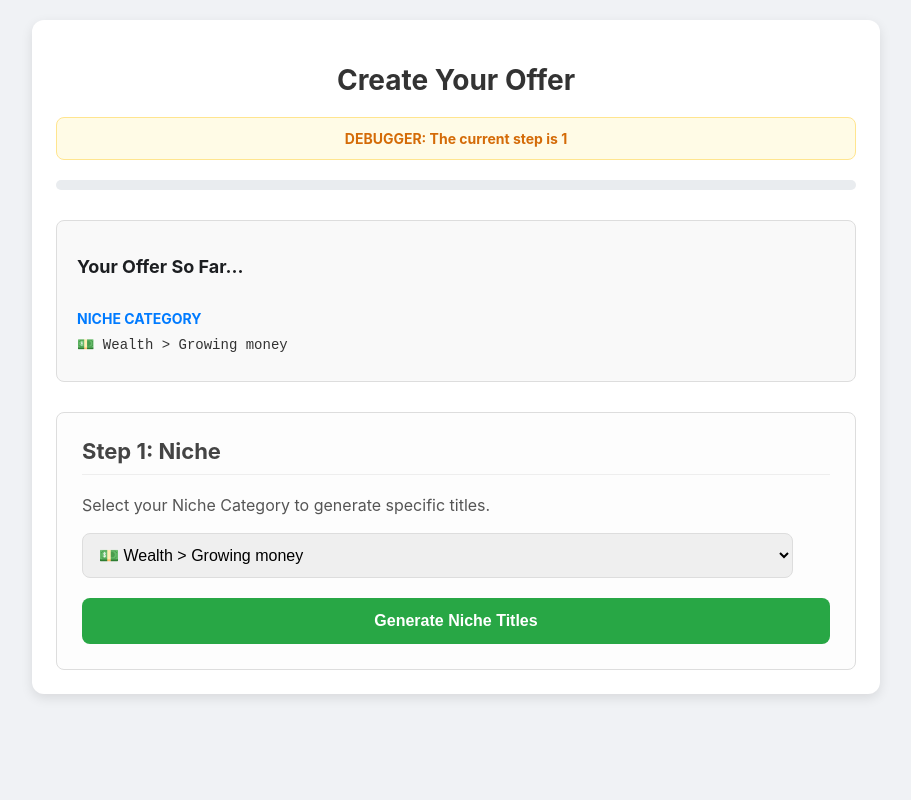
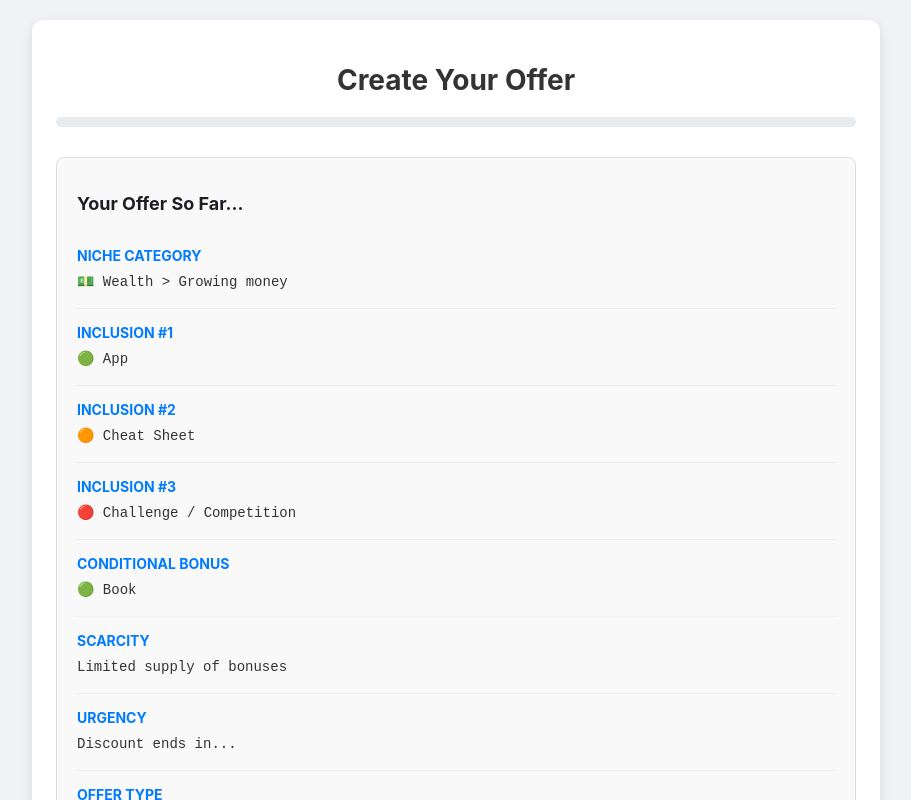
Before and after one commit to redfalcoln/offer-generator-app, a React (Create React App) app in the folder frontend/: page / in a window 1280 px wide. Shown: the top 800 px of the page, without its empty margins (184-1095 px from the left). Built offline with nearby package versions, Linux system fonts and the light colour scheme.

Commit message:
FEAT: Add dropdowns and PDF export functionality

```diff
--- a/frontend/src/App.css
+++ b/frontend/src/App.css
@@ -1,4 +1,4 @@
-/* FINAL CSS for the complete offer builder with debugger */
+/* FINAL ENHANCED CSS for the complete offer builder */
 body {
     font-family: -apple-system, BlinkMacSystemFont, 'Segoe UI', Roboto, Helvetica, Arial, sans-serif;
     background-color: #f0f2f5;
@@ -24,22 +24,6 @@ h1 { font-size: 28px; color: #333; }
 h2 { font-size: 22px; color: #444; border-bottom: 1px solid #eee; padding-bottom: 10px; margin-top: 0; text-align: left;}
 h3 { font-size: 18px; text-align: left; color: #1c1e21; margin-top: 25px; }
 p { color: #555; font-size: 16px; line-height: 1.5; text-align: left;}
-
-/* --- NEW DEBUGGER STYLING --- */
-.debugger {
-  background-color: #fffbe6;
-  border: 1px solid #ffe58f;
-  padding: 5px 15px;
-  margin: 20px 0;
-  border-radius: 8px;
-}
-.debugger p {
-  color: #d46b08;
-  font-weight: bold;
-  text-align: center;
-  margin: 5px;
-  font-size: 14px;
-}
 
 .progress-bar {
     width: 100%;
@@ -93,13 +77,31 @@ p { color: #555; font-size: 16px; line-height: 1.5; text-align: left;}
     padding: 25px;
 }
 
+/* --- NEW Form Grid Styling --- */
+.form-grid {
+    display: grid;
+    grid-template-columns: repeat(auto-fit, minmax(250px, 1fr));
+    gap: 20px;
+    margin-top: 15px;
+    margin-bottom: 25px;
+}
+.form-group {
+    text-align: left;
+}
+.form-group label {
+    font-weight: bold;
+    display: block;
+    margin-bottom: 8px;
+    font-size: 14px;
+}
+
 select, textarea, input[type="text"] {
     display: block;
-    width: 95%;
-    max-width: 95%;
+    width: 100%;
+    box-sizing: border-box;
     padding: 12px;
-    margin-top: 10px;
-    margin-bottom: 20px;
+    margin-top: 0;
+    margin-bottom: 0;
     border-radius: 8px;
     border: 1px solid #ddd;
     font-size: 16px;
@@ -121,6 +123,7 @@ button {
     border-radius: 8px;
     cursor: pointer;
     transition: background-color 0.2s;
+    margin-top: 10px;
 }
 button:disabled {
     background-color: #aaa;
@@ -128,6 +131,14 @@ button:disabled {
 }
 button:hover:not(:disabled) {
     background-color: #218838;
+}
+
+/* --- NEW Secondary Button Styling --- */
+button.secondary {
+    background-color: #6c757d;
+}
+button.secondary:hover:not(:disabled) {
+    background-color: #5a6268;
 }
 
 .final-inputs {
--- a/frontend/src/App.js
+++ b/frontend/src/App.js
@@ -1,34 +1,49 @@
-// FINAL CORRECTED code for frontend/src/App.js
+// Complete, unabridged code for frontend/src/App.js
 
-import React, { useState } from 'react';
+import React, { useState, useRef } from 'react';
 import './App.css';
+import jsPDF from 'jspdf';
+import html2canvas from 'html2canvas';
 
+// --- DATA FOR NEW DROPDOWNS ---
 const nicheOptions = [
-  "💵 Wealth > Making Money",
-  "💵 Wealth > Growing money",
-  "💵 Wealth > Protecting & saving money",
-  "💪 Health > Improving beauty & appearance",
-  "💪 Health > Improving performance",
-  "💪 Health > Reducing pain, discomfort & disease",
-  "❤️ Relationships > Getting into one",
-  "❤️ Relationships > Improving one",
-  "❤️ Relationships > Getting out of one",
-  "🕹️ Entertainment > Hobby/interest",
-  "🕹️ Entertainment > Movies/games",
-  "🕹️ Entertainment > Personal/adult/comedy",
+  "💵 Wealth > Making Money", "💵 Wealth > Growing money", "💵 Wealth > Protecting & saving money",
+  "💪 Health > Improving beauty & appearance", "💪 Health > Improving performance", "💪 Health > Reducing pain, discomfort & disease",
+  "❤️ Relationships > Getting into one", "❤️ Relationships > Improving one", "❤️ Relationships > Getting out of one",
+  "🕹️ Entertainment > Hobby/interest", "🕹️ Entertainment > Movies/games", "🕹️ Entertainment > Personal/adult/comedy",
 ];
 
-// #############################################################################
-// IMPORTANT: This URL has been corrected to remove the extra "https://"
-// Please replace 'your-backend-component-name' with the actual name from your DO dashboard
-// #############################################################################
+const inclusionOptions = [
+  "🟢 App", "🟢 Book", "🟢 Paid Content", "🟢 Software", "🟢 Physical Product", "🟢 Course",
+  "🟠 Cheat Sheet", "🟠 Swipe Files", "🟠 Tools or Calculators", "🟠 Templates", "🟠 Scripts",
+  "🟠 Email Automations", "🟠 Blueprints", "🟠 Done For You Service", "🟠 Funnels & Web Pages",
+  "🔴 Challenge / Competition", "🔴 Private Group", "🔴 Live Q&A", "🔴 Accountability / Check In Calls",
+  "🔴 Guest Expert Access", "🔴 1 on 1 Coaching", "🔴 Certification / License / Qualification",
+  "🔴 Seminar", "🔴 Retreat / Event / Experience"
+];
+
+const scarcityOptions = ["Limited supply of bonuses", "Only X spots available", "Limited time enrollment", "First X buyers only"];
+const urgencyOptions = ["Discount ends in...", "Price increases after...", "Offer expires tonight", "Bonus disappears at midnight"];
+const offerTypeOptions = ["Bootcamp", "Course", "Workshop", "Coaching Program", "Membership", "Service"];
+const paymentTypeOptions = ["One-time payment", "Subscription", "Payment Plan"];
 
 
 const App = () => {
     const [currentStep, setCurrentStep] = useState(1);
-    const [formData, setFormData] = useState({ niche_category: nicheOptions[1] });
+    const [formData, setFormData] = useState({
+        niche_category: nicheOptions[1],
+        inclusion1_type: inclusionOptions[0],
+        inclusion2_type: inclusionOptions[6],
+        inclusion3_type: inclusionOptions[15],
+        conditional_bonus_type: inclusionOptions[1],
+        scarcity: scarcityOptions[0],
+        urgency: urgencyOptions[0],
+        offer_type: offerTypeOptions[0],
+        payment_type: paymentTypeOptions[0]
+    });
     const [isLoading, setIsLoading] = useState(false);
     const [error, setError] = useState('');
+    const reportRef = useRef();
 
     const handleInputChange = (e) => {
         const { name, value } = e.target;
@@ -39,9 +54,7 @@ const App = () => {
         e.preventDefault();
         setIsLoading(true);
         setError('');
-
         try {
-            // This now calls your dedicated backend service with the correct path
             const response = await fetch(`https://coral-app-rbtwz.ondigitalocean.app/api/generate`, {
                 method: 'POST',
                 headers: { 'Content-Type': 'application/json' },
@@ -51,10 +64,8 @@ const App = () => {
             if (!response.ok || result.error) {
                 throw new Error(result.error || `HTTP error! status: ${response.status}`);
             }
-
             setFormData(prev => ({ ...prev, [stepName]: result.response }));
             setCurrentStep(prev => prev + 1);
-
         } catch (err) {
             setError(err.message);
         } finally {
@@ -62,39 +73,56 @@ const App = () => {
         }
     };
 
-    const renderResult = (name, title) => {
-        return formData[name] && (
-            <div className="summary-item">
-                <h4>{title}</h4>
-                <pre>{formData[name]}</pre>
-            </div>
-        );
+    const generatePdf = () => {
+        const input = reportRef.current;
+        html2canvas(input, {
+            scale: 2,
+            useCORS: true,
+            logging: true,
+            width: input.scrollWidth,
+            height: input.scrollHeight
+        }).then(canvas => {
+            const imgData = canvas.toDataURL('image/png');
+            const pdf = new jsPDF('p', 'mm', 'a4');
+            const pdfWidth = pdf.internal.pageSize.getWidth();
+            const pdfHeight = pdf.internal.pageSize.getHeight();
+            const canvasWidth = canvas.width;
+            const canvasHeight = canvas.height;
+            const ratio = canvasWidth / canvasHeight;
+            let imgHeight = pdfWidth / ratio;
+            let heightLeft = imgHeight;
+            let position = 0;
+
+            pdf.addImage(imgData, 'PNG', 0, position, pdfWidth, imgHeight);
+            heightLeft -= pdfHeight;
+
+            while (heightLeft > 0) {
+                position = heightLeft - imgHeight;
+                pdf.addPage();
+                pdf.addImage(imgData, 'PNG', 0, position, pdfWidth, imgHeight);
+                heightLeft -= pdfHeight;
+            }
+            pdf.save("Your-Offer-Report.pdf");
+        });
     };
 
-     const renderInput = (name, title) => {
-        return formData[name] && (
-             <div className="summary-item">
-                <h4>{title}</h4>
-                <p>{formData[name]}</p>
-            </div>
-        );
-    }
+    const renderResult = (name, title) => formData[name] && (
+        <div className="summary-item"><h4>{title}</h4><pre>{formData[name]}</pre></div>
+    );
+
+    const renderInput = (name, title) => formData[name] && (
+        <div className="summary-item"><h4>{title}</h4><p>{formData[name]}</p></div>
+    );
 
     return (
         <div className="App">
             <div className="container">
                 <h1>Create Your Offer</h1>
-
-                {/* --- THIS IS THE NEW DEBUGGER BOX --- */}
-                <div className="debugger">
-                  <p>DEBUGGER: The current step is {currentStep}</p>
+                <div className="progress-bar">
+                    <div className="progress" style={{ width: `${(currentStep -1) / 11 * 100}%` }}></div>
                 </div>
 
-                <div className="progress-bar">
-                    <div className="progress" style={{ width: `${(currentStep -1) / 10 * 100}%` }}></div>
-                </div>
-
-                <div className="summary-container">
+                <div className="summary-container" ref={reportRef}>
                     <h3>Your Offer So Far...</h3>
                     {renderInput('niche_category', 'Niche Category')}
                     {renderResult('niche', 'Generated Niches')}
@@ -102,7 +130,13 @@ const App = () => {
                     {renderResult('outcome', 'Generated Outcomes')}
                     {renderResult('method', 'Generated Methods')}
                     {renderResult('objections', 'Generated Objection Handling')}
+                    {renderInput('inclusion1_type', 'Inclusion #1')}
+                    {renderInput('inclusion2_type', 'Inclusion #2')}
+                    {renderInput('inclusion3_type', 'Inclusion #3')}
                     {renderResult('inclusions', 'Generated Value Stacks')}
+                    {renderInput('conditional_bonus_type', 'Conditional Bonus')}
+                    {renderInput('scarcity', 'Scarcity')}
+                    {renderInput('urgency', 'Urgency')}
                     {renderResult('guarantee', 'Generated Guarantees')}
                     {renderInput('offer_type', 'Offer Type')}
                     {renderInput('payment_type', 'Payment Type')}
@@ -150,51 +184,74 @@ const App = () => {
                         </form>
                     )}
                     {currentStep === 6 && (
-                        <form onSubmit={(e) => handleApiSubmit(e, 'inclusions', {})}>
-                             <h2>Step 6: Inclusions</h2>
-                             <p>Now, let's build some high-value stacks for your offer.</p>
-                             <button type="submit" disabled={isLoading}>{isLoading ? 'Generating...' : 'Build Value Stacks'}</button>
+                        <form onSubmit={(e) => { e.preventDefault(); setCurrentStep(7); }}>
+                            <h2>Step 6: Inclusions & Bonuses</h2>
+                            <p>Manually select your core offer inclusions, then generate AI suggestions for value stacks.</p>
+                            <div className="form-grid">
+                                <div className="form-group"><label>Inclusion #1 Type</label><select name="inclusion1_type" value={formData.inclusion1_type} onChange={handleInputChange}>{inclusionOptions.map(opt => <option key={opt} value={opt}>{opt}</option>)}</select></div>
+                                <div className="form-group"><label>Inclusion #2 Type</label><select name="inclusion2_type" value={formData.inclusion2_type} onChange={handleInputChange}>{inclusionOptions.map(opt => <option key={opt} value={opt}>{opt}</option>)}</select></div>
+                                <div className="form-group"><label>Inclusion #3 Type</label><select name="inclusion3_type" value={formData.inclusion3_type} onChange={handleInputChange}>{inclusionOptions.map(opt => <option key={opt} value={opt}>{opt}</option>)}</select></div>
+                                <div className="form-group"><label>Conditional Bonus Type</label><select name="conditional_bonus_type" value={formData.conditional_bonus_type} onChange={handleInputChange}>{inclusionOptions.map(opt => <option key={opt} value={opt}>{opt}</option>)}</select></div>
+                            </div>
+                            <button className="secondary" onClick={(e) => handleApiSubmit(e, 'inclusions', {})}>Generate AI Value Stacks</button>
+                            <button type="submit">Next Step</button>
                         </form>
                     )}
+
                     {currentStep === 7 && (
+                        <form onSubmit={(e) => { e.preventDefault(); setCurrentStep(8); }}>
+                            <h2>Step 7: Scarcity & Urgency</h2>
+                            <p>Select psychological triggers to encourage prompt action.</p>
+                             <div className="form-grid">
+                                <div className="form-group"><label>Scarcity Tactic</label><select name="scarcity" value={formData.scarcity} onChange={handleInputChange}>{scarcityOptions.map(opt => <option key={opt} value={opt}>{opt}</option>)}</select></div>
+                                <div className="form-group"><label>Urgency Tactic</label><select name="urgency" value={formData.urgency} onChange={handleInputChange}>{urgencyOptions.map(opt => <option key={opt} value={opt}>{opt}</option>)}</select></div>
+                            </div>
+                            <button type="submit">Next Step</button>
+                        </form>
+                    )}
+
+                    {currentStep === 8 && (
                         <form onSubmit={(e) => handleApiSubmit(e, 'guarantee', { niche_category: formData.niche_category, niche_titles: formData.niche, avatar_details: formData.avatar, primary_outcome: formData.outcome, objections: formData.objections })}>
-                             <h2>Step 7: Guarantee</h2>
+                             <h2>Step 8: Guarantee</h2>
                              <p>Let's create a powerful guarantee to reduce risk and boost conversions.</p>
                              <button type="submit" disabled={isLoading}>{isLoading ? 'Generating...' : 'Create Guarantee'}</button>
                         </form>
                     )}
-                     {currentStep === 8 && (
-                        <form onSubmit={(e) => { e.preventDefault(); setCurrentStep(9); }}>
-                            <h2>Step 8: Offer & Payment Type</h2>
+
+                    {currentStep === 9 && (
+                        <form onSubmit={(e) => { e.preventDefault(); setCurrentStep(10); }}>
+                            <h2>Step 9: Offer & Payment Type</h2>
                             <p>Define the delivery format and payment structure for your offer.</p>
-                            <div className="final-inputs">
-                                <label>Offer Type (e.g., Bootcamp, Course, Workshop)</label>
-                                <input name="offer_type" onChange={handleInputChange} type="text" required />
-                                <label>Payment Type (e.g., One-time payment, Subscription)</label>
-                                <input name="payment_type" onChange={handleInputChange} type="text" required />
+                             <div className="form-grid">
+                                <div className="form-group"><label>Offer Type</label><select name="offer_type" value={formData.offer_type} onChange={handleInputChange}>{offerTypeOptions.map(opt => <option key={opt} value={opt}>{opt}</option>)}</select></div>
+                                <div className="form-group"><label>Payment Type</label><select name="payment_type" value={formData.payment_type} onChange={handleInputChange}>{paymentTypeOptions.map(opt => <option key={opt} value={opt}>{opt}</option>)}</select></div>
                             </div>
                             <button type="submit">Next Step</button>
                         </form>
                     )}
-                     {currentStep === 9 && (
-                        <form onSubmit={(e) => handleApiSubmit(e, 'price', { stack_value: 10000, offer_type: formData.offer_type, primary_outcome: formData.outcome, avatar_details: formData.avatar, method_details: formData.method })}>
-                             <h2>Step 9: Price</h2>
-                             <p>Now let's generate some strategic pricing options for your offer.</p>
+
+                    {currentStep === 10 && (
+                        <form onSubmit={(e) => handleApiSubmit(e, 'price', { stack_value: 174, offer_type: formData.offer_type, primary_outcome: formData.outcome, avatar_details: formData.avatar, method_details: formData.method })}>
+                             <h2>Step 10: Price</h2>
+                             <p>Let's generate strategic pricing options to meet your revenue goals.</p>
                              <button type="submit" disabled={isLoading}>{isLoading ? 'Generating...' : 'Suggest Pricing'}</button>
                         </form>
                     )}
-                     {currentStep === 10 && (
+
+                    {currentStep === 11 && (
                         <form onSubmit={(e) => handleApiSubmit(e, 'name', { offer_type: formData.offer_type, niche_titles: formData.niche, primary_outcome: formData.outcome, method_details: formData.method, guarantee_details: formData.guarantee })}>
-                             <h2>Step 10: Name</h2>
+                             <h2>Step 11: Name</h2>
                              <p>Finally, let's give your amazing offer a compelling name.</p>
                              <button type="submit" disabled={isLoading}>{isLoading ? 'Generating...' : 'Generate Names'}</button>
                         </form>
                     )}
-                    {currentStep === 11 && (
+
+                    {currentStep === 12 && (
                         <div>
                             <h2>🎉 Offer Complete! 🎉</h2>
-                            <p>You have successfully built your entire offer from scratch. Review the details in the summary box above.</p>
-                            <button onClick={() => { setCurrentStep(1); setFormData({niche_category: nicheOptions[1]}); }}>Start a New Offer</button>
+                            <p>You have successfully built your entire offer from scratch. Review the details in the summary box above and download your report.</p>
+                            <button onClick={generatePdf}>Download PDF Report</button>
+                            <button className="secondary" onClick={() => { setCurrentStep(1); setFormData({niche_category: nicheOptions[1]}); }}>Start a New Offer</button>
                         </div>
                     )}
                 </div>
```
